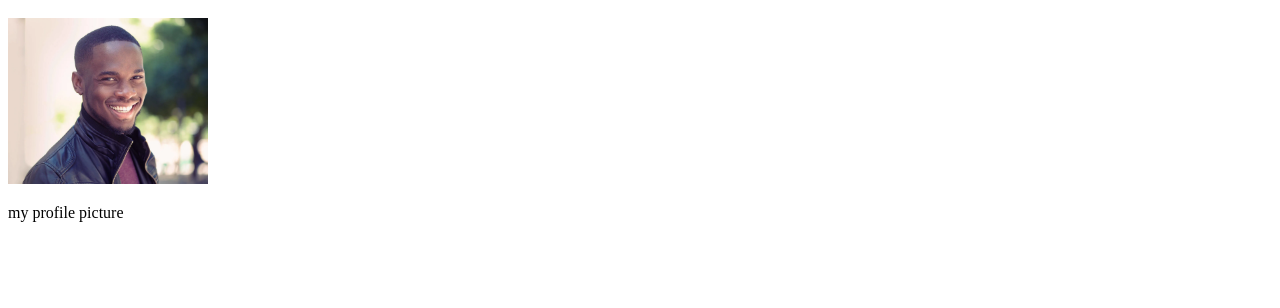
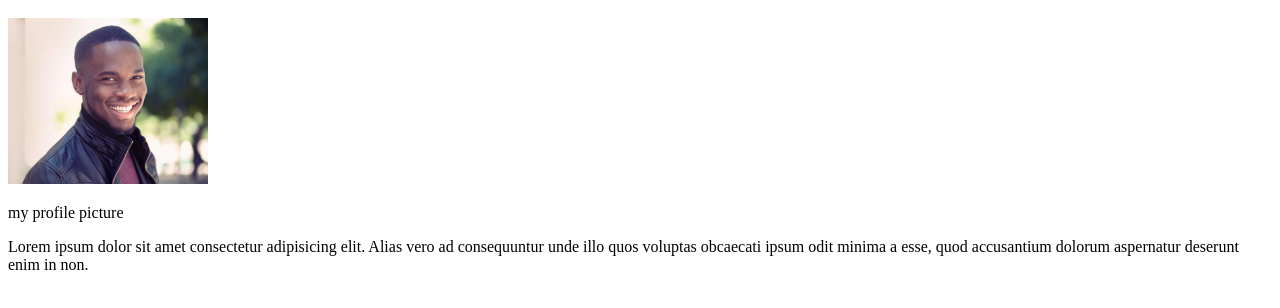
Before and after one commit to thamimbasha7358-max/project, a plain HTML site: page index.htm in a window 1280 px wide. Shown: the part 120-428 px from the top of the page. Drawn offline with Linux system fonts and the light colour scheme.

Commit message:
add a paragrah

```diff
--- a/index.htm
+++ b/index.htm
@@ -10,5 +10,6 @@
 <h1>New name</h1>
 <img width="200px" src="profile.webp" alt="">
 <p>my profile picture</p>
+<p>Lorem ipsum dolor sit amet consectetur adipisicing elit. Alias vero ad consequuntur unde illo quos voluptas obcaecati ipsum odit minima a esse, quod accusantium dolorum aspernatur deserunt enim in non.</p>
 </body>
 </html>
```
